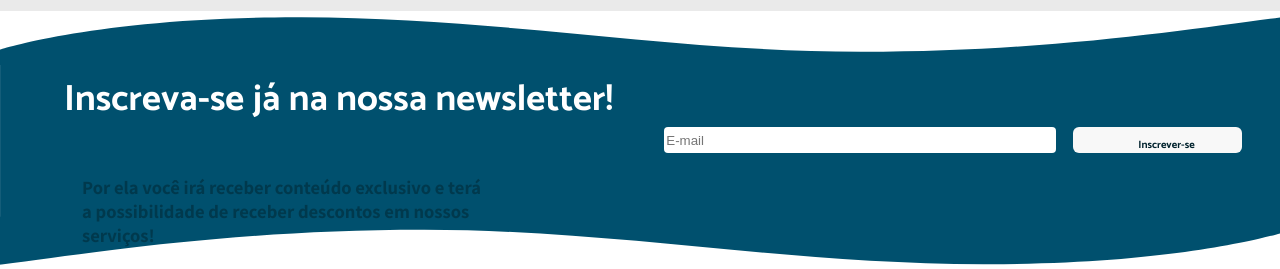
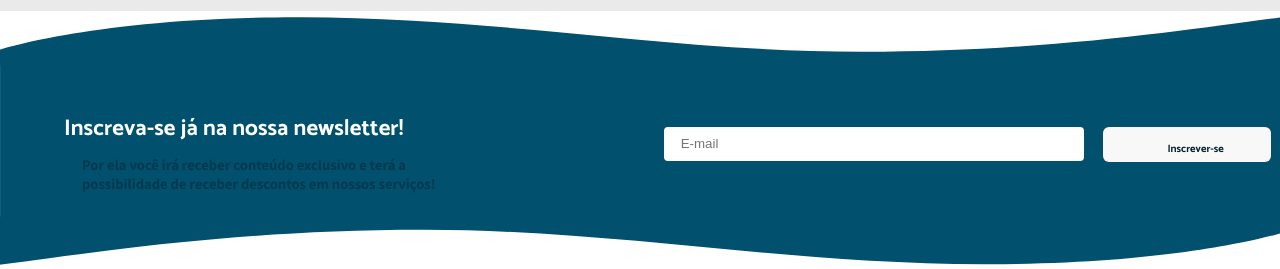
Before and after one commit to citi-onboarding/Aqua-Jr, a React (Create React App) app in the folder client/: page / in a window 1280 px wide. Shown: the part 929-1198 px from the top of the page. Built offline with nearby package versions, Linux system fonts and the light colour scheme; no server answers.

Commit message:
(feature/Newsletter-front): fix input

```diff
--- a/client/src/components/Newsletter/Newsletter.css
+++ b/client/src/components/Newsletter/Newsletter.css
@@ -24,13 +24,14 @@ body {
 }
 .Body-Newsletter .Text-Newsletter h3 {
     font-family: 'Catamaran', sans-serif;
-    font-size: calc(55 * var(--proportion));
+    font-size: calc(34 * var(--proportion));
     width: calc(900 * var(--proportion));
+    margin-bottom: 0;
 }
 
 .Body-Newsletter .Text-Newsletter p {
     font-family: 'Assistant', sans-serif;
-    font-size: calc( 28 * var(--proportion));
+    font-size: calc( 22 * var(--proportion));
     width: calc(600 * var(--proportion));
 }
 .Form-Newsletter {
@@ -42,11 +43,13 @@ body {
 .Form-Newsletter input {
     border-radius: 4px;
     border: none;
+    padding: calc(25 * var(--proportion));
     width: calc(600 * var(--proportion));
 }
 .Form-Newsletter button {
     margin-left: 3%;
     width: calc(260 * var(--proportion));
+    height: calc(52 * var(--proportion));;
     background-color: #F8F8F8;
     border-radius: 6px;
     border: none;
@@ -56,11 +59,13 @@ body {
     font-family: 'Catamaran', sans-serif;
 }
 .Form-Newsletter button p {
+    margin: 0;
     font-family: 'Catamaran', sans-serif;
     font-weight: bold;
     color: #00222D;
+    align-self: center;
     justify-self: center;
-    margin: auto;
+
 }
 /* responsivity */
 @media only screen and (max-width: 1025px) {
@@ -92,6 +97,7 @@ body {
         margin-bottom: calc(5 * var(--proportion-mobile));
     }
     .Form-Newsletter input {
+        padding: calc(1 * var(--proportion-mobile));
         width: calc(100 * var(--proportion-mobile));
         height: calc(12 * var(--proportion-mobile));
         font-size: calc(6 * var(--proportion-mobile));
```
